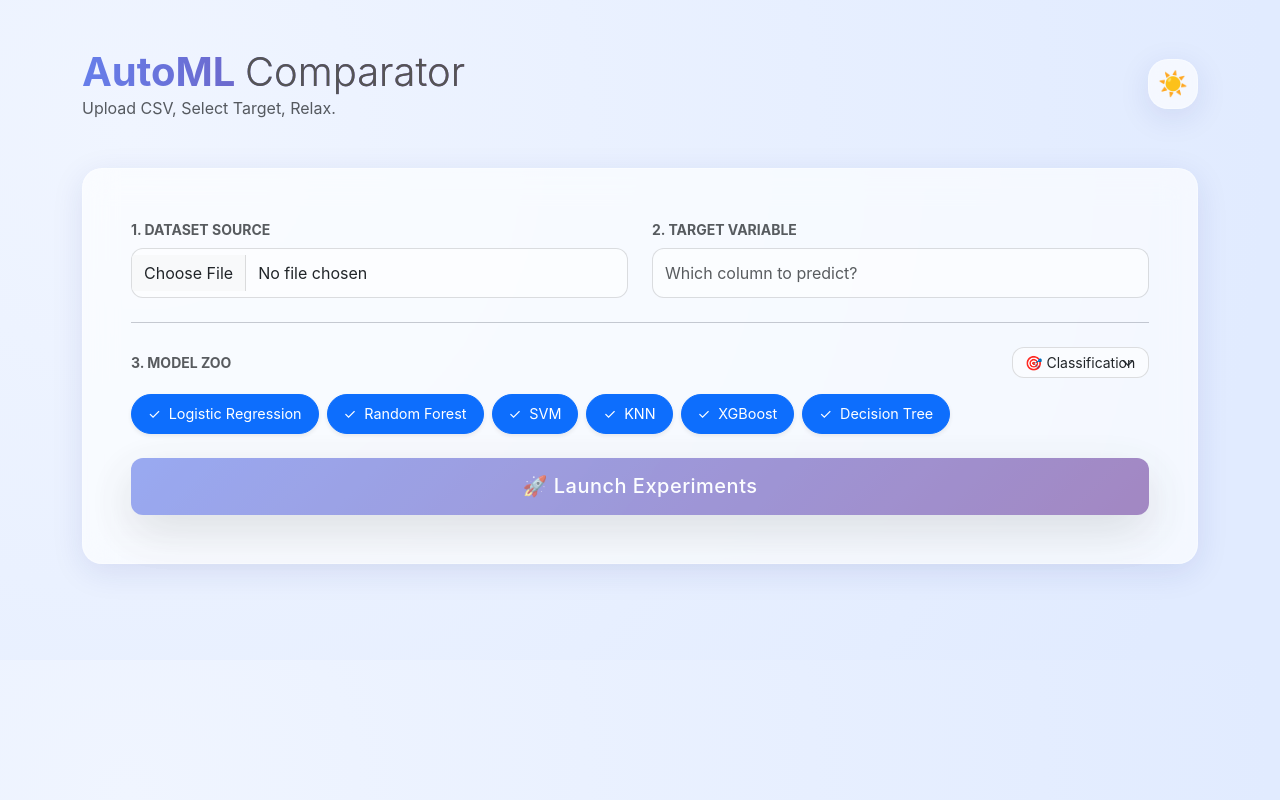
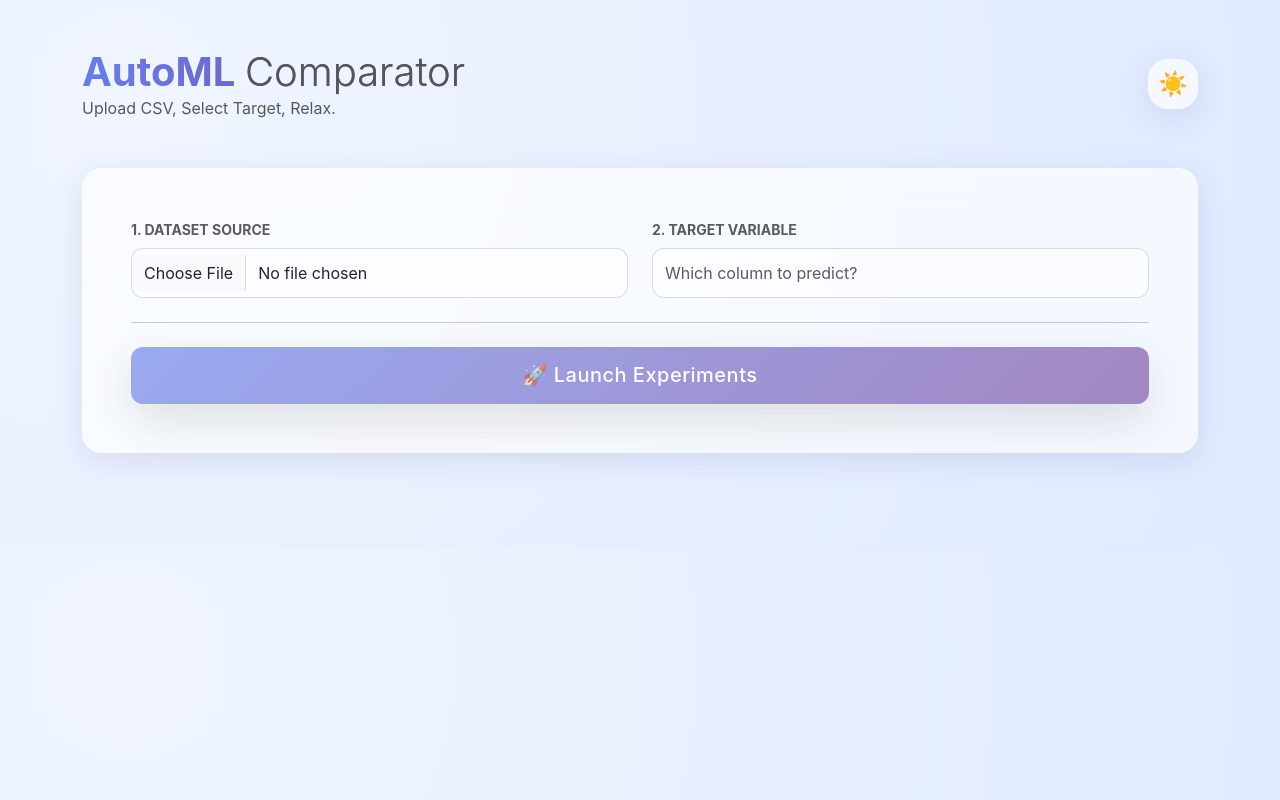
Before and after one commit to bhagyeshrathi07/AutoML, a React (Create React App) app in the folder automl-app/frontend/: page / in a window 1280 px wide. Built offline with nearby package versions, Linux system fonts and the light colour scheme.

Commit message:
Auto Task Detection

```diff
--- a/automl-app/frontend/src/App.js
+++ b/automl-app/frontend/src/App.js
@@ -16,8 +16,12 @@ function App() {
   const [target, setTarget] = useState('');
   const [columns, setColumns] = useState([]);
   const [dataStats, setDataStats] = useState(null);
-  const [detectedTaskType, setDetectedTaskType] = useState("Classification");
-  const [selectedModels, setSelectedModels] = useState(MODELS_CONFIG["Classification"]);
+
+  // CHANGED: Default to null so we can hide the section initially
+  const [detectedTaskType, setDetectedTaskType] = useState(null);
+  const [isDetecting, setIsDetecting] = useState(false); // UI state for analysis loading
+
+  const [selectedModels, setSelectedModels] = useState([]);
 
   // Task Management State
   const [taskId, setTaskId] = useState(null);
@@ -33,6 +37,52 @@ function App() {
     document.documentElement.setAttribute('data-bs-theme', darkMode ? 'dark' : 'light');
     localStorage.setItem('theme', darkMode ? 'dark' : 'light');
   }, [darkMode]);
+
+  // --- AUTOMATIC TASK TYPE DETECTION ---
+  useEffect(() => {
+    if (!file || !target) {
+      setDetectedTaskType(null);
+      setSelectedModels([]);
+      return;
+    }
+
+    setIsDetecting(true);
+
+    // Parse the first 1000 rows to analyze the target column
+    Papa.parse(file, {
+      header: true,
+      preview: 1000,
+      complete: (results) => {
+        const rows = results.data;
+        // Extract target values, filtering out empty/undefined
+        const values = rows.map(r => r[target]).filter(v => v !== null && v !== undefined && v !== '');
+
+        if (values.length === 0) {
+          setIsDetecting(false);
+          return;
+        }
+
+        // 1. Check if values are numeric
+        const isNumeric = values.every(val => !isNaN(parseFloat(val)) && isFinite(val));
+
+        // 2. Check cardinality (number of unique values)
+        const uniqueValues = new Set(values).size;
+
+        // Heuristic: If numeric and has many unique values relative to sample -> Regression
+        // Otherwise -> Classification
+        let type = "Classification";
+        if (isNumeric && uniqueValues > 10) {
+           type = "Regression";
+        }
+
+        setDetectedTaskType(type);
+        setSelectedModels(MODELS_CONFIG[type]); // Auto-select relevant models
+        setIsDetecting(false);
+      }
+    });
+
+  }, [target, file]);
+
 
   // --- POLLING LOGIC ---
   useEffect(() => {
@@ -50,15 +100,6 @@ function App() {
             setCompletedTaskId(taskId);
             setLoading(false);
             setTaskId(null);
-
-            // --- SYNC FRONTEND TASK TYPE WITH BACKEND RESULTS ---
-            if (data.results && data.results.length > 0) {
-              const backendTaskType = data.results[0]["Task Type"];
-              if (backendTaskType) {
-                setDetectedTaskType(backendTaskType);
-              }
-            }
-
           } else if (data.status === 'failed') {
             setError(data.error);
             setLoading(false);
@@ -75,7 +116,13 @@ function App() {
   // --- FILE HANDLING ---
   const handleFileChange = (e) => {
     const selectedFile = e.target.files[0];
-    setFile(selectedFile); setColumns([]); setTarget(''); setDataStats(null);
+    // Reset states on new file
+    setFile(selectedFile);
+    setColumns([]);
+    setTarget('');
+    setDataStats(null);
+    setDetectedTaskType(null); // Hide model zoo
+
     if (selectedFile) {
       let sizeString = selectedFile.size / 1024 < 1024 ? `${(selectedFile.size / 1024).toFixed(1)} KB` : `${(selectedFile.size / (1024 * 1024)).toFixed(2)} MB`;
       Papa.parse(selectedFile, {
@@ -112,6 +159,8 @@ function App() {
     const formData = new FormData();
     formData.append('file', file);
     formData.append('target', target);
+    // Send the task type explicitly to backend if needed, or just models
+    formData.append('task_type', detectedTaskType);
     formData.append('models', JSON.stringify(selectedModels));
 
     setLoading(true);
@@ -130,8 +179,12 @@ function App() {
     }
   };
 
-  // Update selected models when task type changes
-  useEffect(() => { setSelectedModels(MODELS_CONFIG[detectedTaskType]); }, [detectedTaskType]);
+  // Allow manual override of task type
+  const handleTaskTypeChange = (e) => {
+      const newType = e.target.value;
+      setDetectedTaskType(newType);
+      setSelectedModels(MODELS_CONFIG[newType]);
+  }
 
   return (
     <div className="container py-5">
@@ -194,11 +247,24 @@ function App() {
 
           <hr className="my-4 opacity-25" />
 
-          {/* 3. MODEL SELECTION */}
-          <div className="mb-4">
+          {/* LOADING STATE FOR DETECTION */}
+          {isDetecting && (
+             <div className="text-center py-4">
+                 <div className="spinner-border text-primary mb-2" role="status"></div>
+                 <p className="text-muted small">Analyzing target column to determine task type...</p>
+             </div>
+          )}
+
+          {/* 3. MODEL SELECTION (HIDDEN UNTIL DETECTED) */}
+          {detectedTaskType && !isDetecting && (
+            <div className="mb-4 animate__animated animate__fadeIn">
               <div className="d-flex justify-content-between align-items-center mb-3">
+                <div className='d-flex align-items-center gap-2'>
                     <label className="form-label fw-bold text-uppercase small text-muted tracking-wide mb-0">3. Model Zoo</label>
-              <select className="form-select w-auto form-select-sm py-1" value={detectedTaskType} onChange={(e) => setDetectedTaskType(e.target.value)}>
+                    <span className="badge bg-secondary bg-opacity-25 text-body border">Detected: {detectedTaskType}</span>
+                </div>
+
+                <select className="form-select w-auto form-select-sm py-1" value={detectedTaskType} onChange={handleTaskTypeChange}>
                   <option value="Classification">🎯 Classification</option>
                   <option value="Regression">📈 Regression</option>
                 </select>
@@ -218,8 +284,9 @@ function App() {
                 ))}
               </div>
             </div>
+          )}
 
-          <button type="submit" className="btn btn-primary w-100 py-3 shadow-lg" disabled={loading || !file || !target}>
+          <button type="submit" className="btn btn-primary w-100 py-3 shadow-lg" disabled={loading || !file || !target || !detectedTaskType}>
             {loading ? (
               <span><span className="spinner-border spinner-border-sm me-2"></span> Processing Pipeline...</span>
             ) : (
```
Lines whose indentation alone changed are shown as unchanged.
